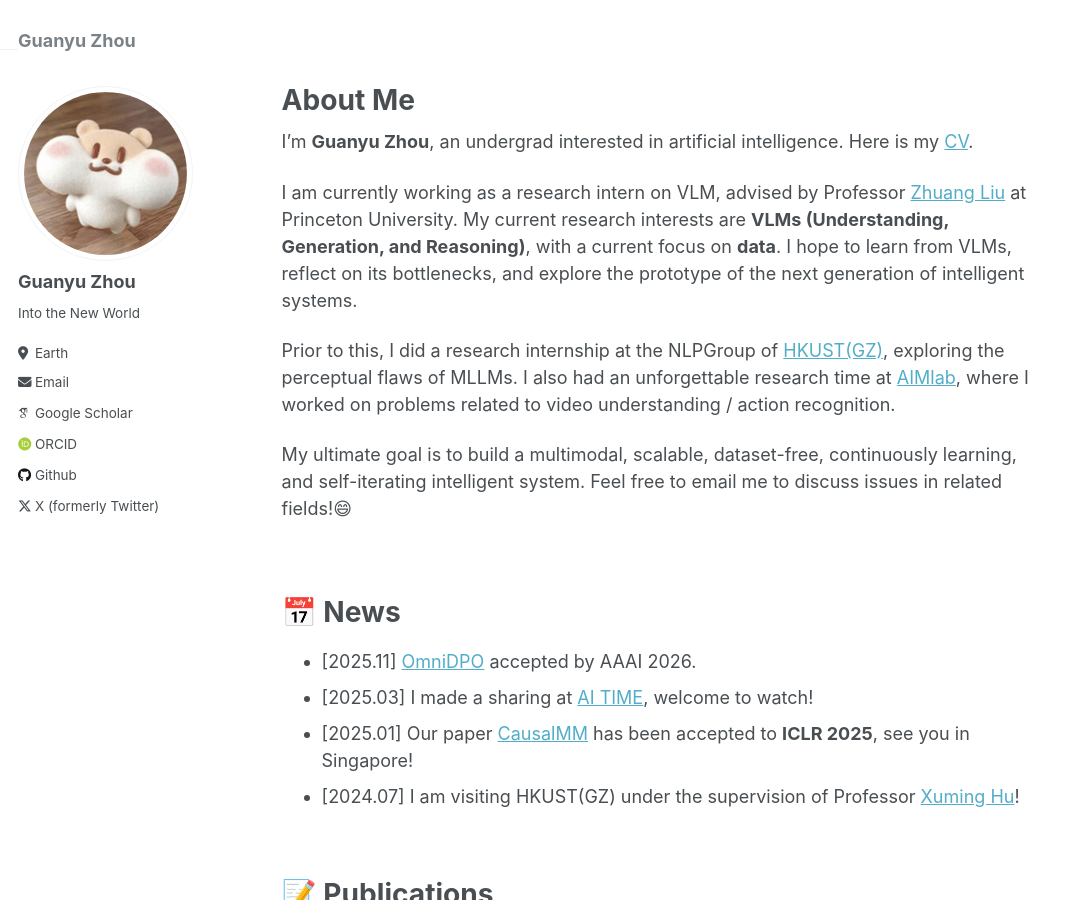
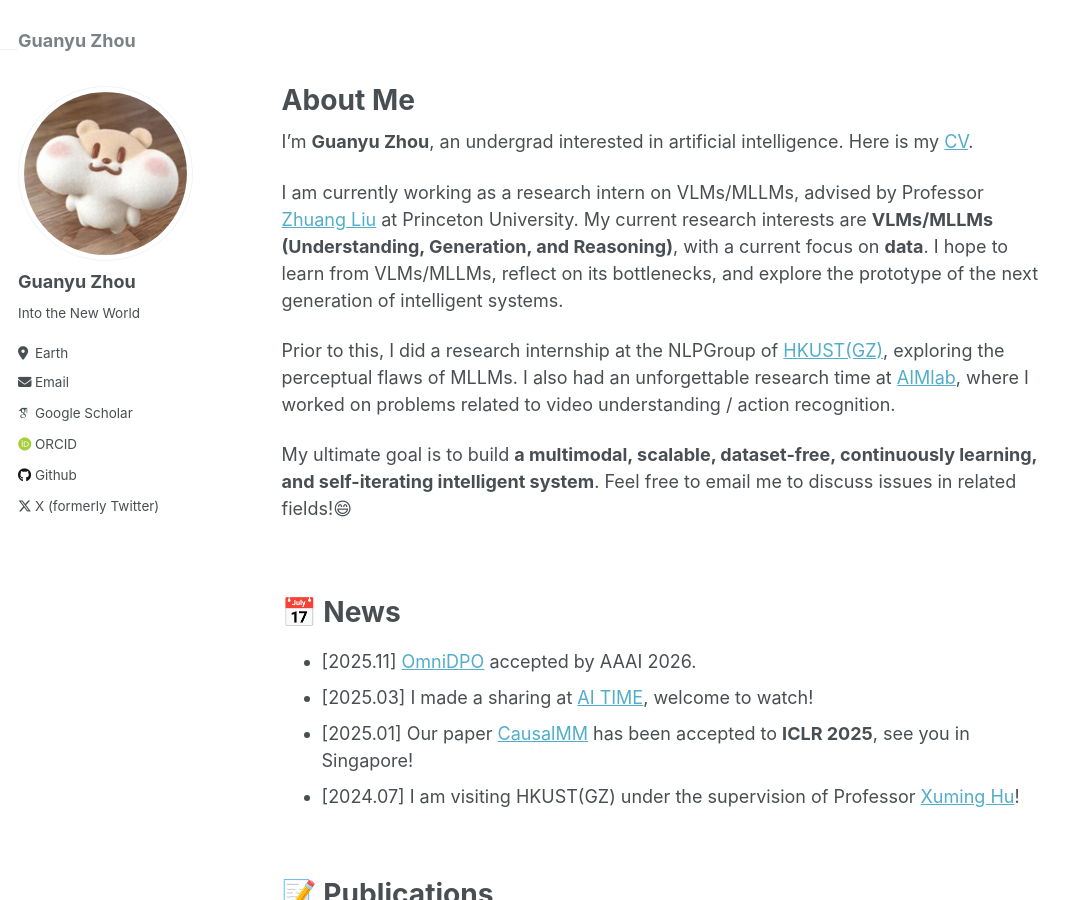
Before and after one commit to The-Martyr/the-martyr.github.io, a Jekyll site: the page built from _pages/about.md, in a window 1280 px wide and 900 px high. Shown: the whole window, without its empty margins (0-1083 px from the left). Built offline with Jekyll 4.4.1, drawn with Linux system fonts in a browser that asks for light colours; some web fonts are replaced.

Commit message:
Update about.md

```diff
--- a/_pages/about.md
+++ b/_pages/about.md
@@ -9,11 +9,11 @@ redirect_from:
 
 I'm **Guanyu Zhou**, an undergrad interested in artificial intelligence. Here is my [CV](/files/Resume.pdf).
 
-I am currently working as a research intern on VLM, advised by Professor [Zhuang Liu](https://liuzhuang13.github.io/) at Princeton University. My current research interests are **VLMs (Understanding, Generation, and Reasoning)**, with a current focus on **data**. I hope to learn from VLMs, reflect on its bottlenecks, and explore the prototype of the next generation of intelligent systems.
+I am currently working as a research intern on VLMs/MLLMs, advised by Professor [Zhuang Liu](https://liuzhuang13.github.io/) at Princeton University. My current research interests are **VLMs/MLLMs (Understanding, Generation, and Reasoning)**, with a current focus on **data**. I hope to learn from VLMs/MLLMs, reflect on its bottlenecks, and explore the prototype of the next generation of intelligent systems.
 
 Prior to this, I did a research internship at the NLPGroup of [HKUST(GZ)](https://xuminghu.github.io/), exploring the perceptual flaws of MLLMs. I also had an unforgettable research time at [AIMlab](https://xiangroup.github.io/), where I worked on problems related to video understanding / action recognition.
 
-My ultimate goal is to build a multimodal, scalable, dataset-free, continuously learning, and self-iterating intelligent system. Feel free to email me to discuss issues in related fields!😄
+My ultimate goal is to build **a multimodal, scalable, dataset-free, continuously learning, and self-iterating intelligent system**. Feel free to email me to discuss issues in related fields!😄
 
 <br>
 # 📅 News
```
